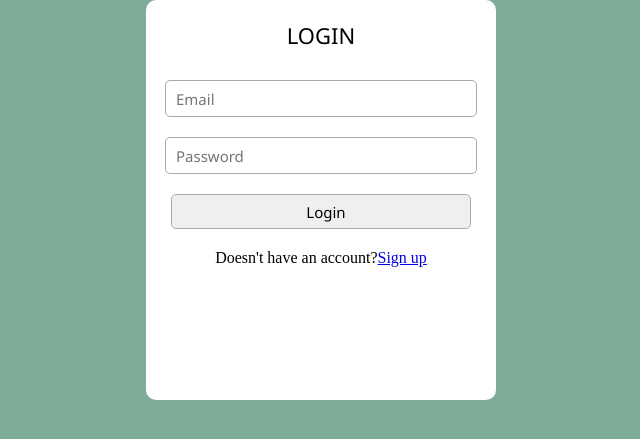
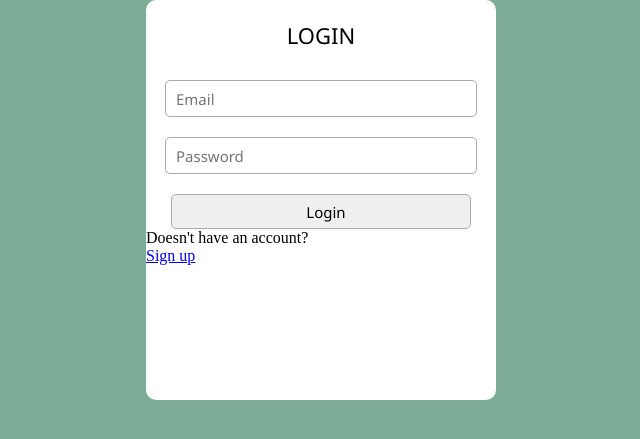
Before and after one commit to desny04/File-Management-System, a Django app: page /login/ in a window 1280 px wide. Shown: the top 439 px of the page, without its empty margins (319-959 px from the left). Run offline with Django 5.2, Linux system fonts and the light colour scheme.

Commit message:
gallery login UI

```diff
--- a/gallery/static/css/login.css
+++ b/gallery/static/css/login.css
@@ -71,8 +71,8 @@ body{
     font-size: 15px;
 }
 
-.doesnt_sign{
+/* .doesnt_sign{
     padding-top: 20px;
     display: flex;
     justify-content: center;
-}
+} */
```
